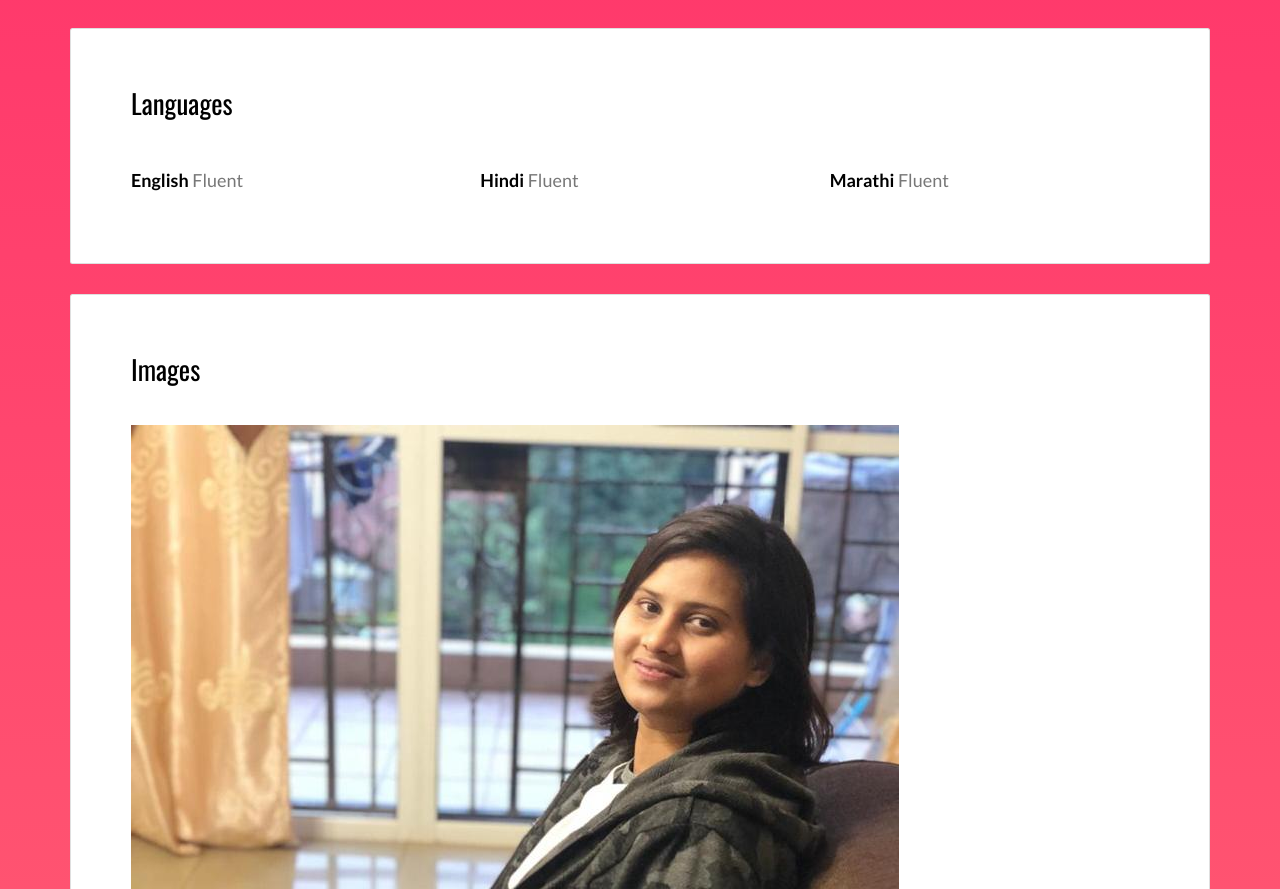
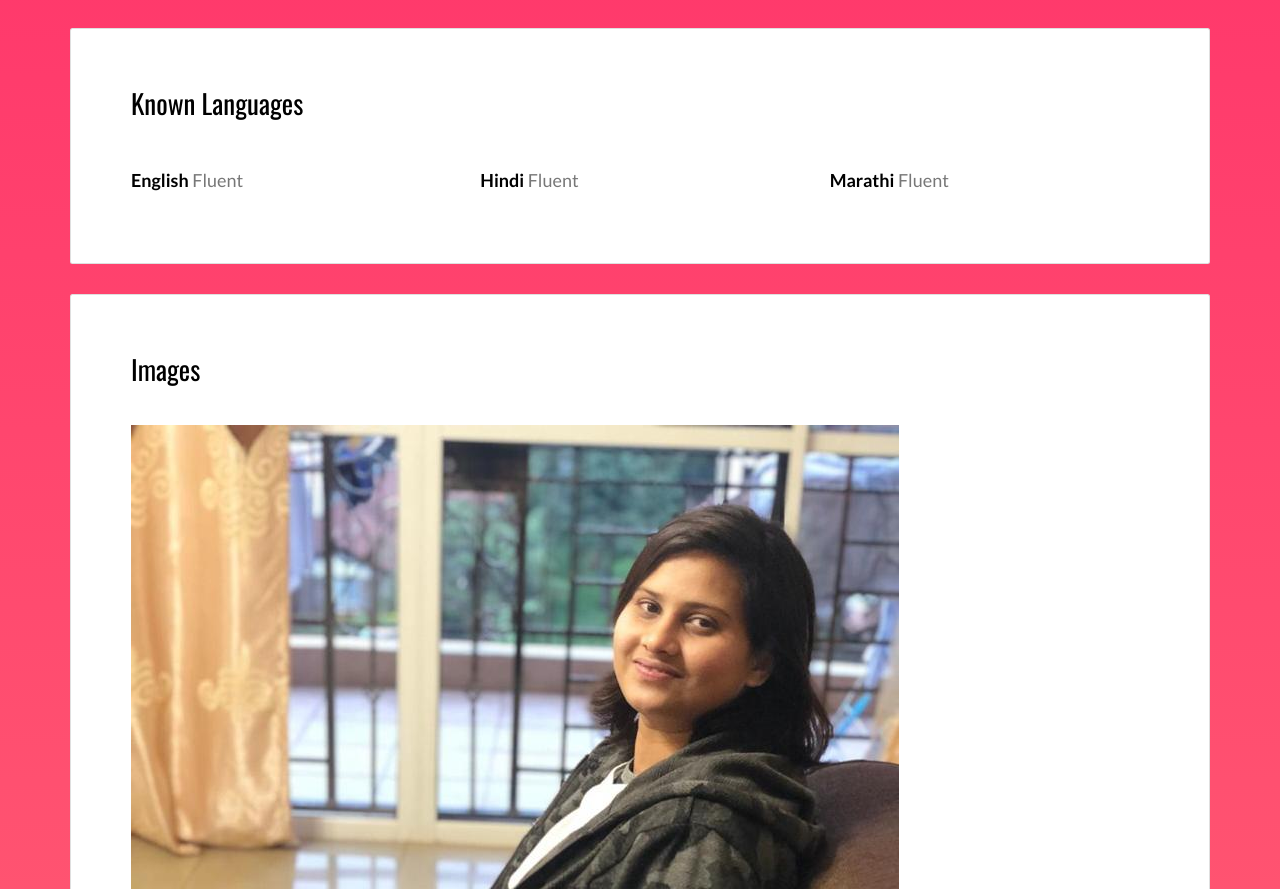
Before and after one commit to namrataharshaliwaghchoure/namrataharshaliwaghchoure.github.io, a plain HTML site: page index.html in a window 1280 px wide. Shown: the part 2036-2925 px from the top of the page. Drawn offline with nearby package versions, Linux system fonts and the light colour scheme.

Commit message:
Update index.html

```diff
--- a/index.html
+++ b/index.html
@@ -136,7 +136,7 @@
 
         <div class="card">
           <div class="card-block">
-            <h2>Languages</h2>
+            <h2>Known Languages</h2>
             <div class="row">
               <div class="col-md-4">
                 <div class="language-experience">
```
